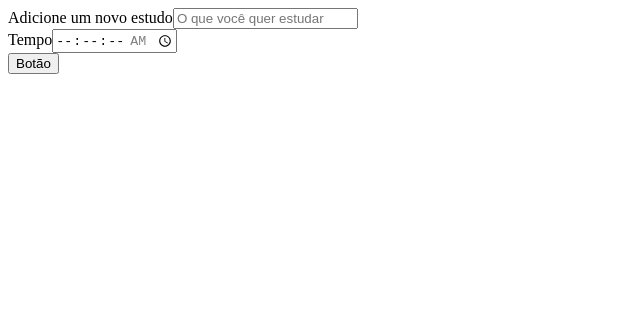
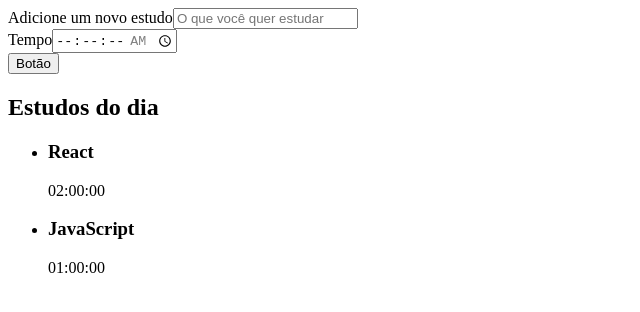
Before and after one commit to GuiDev45/Alura-react-ts, a React (Vite) app in the folder Alura-studies/: page / in a window 1280 px wide. Shown: the top 312 px of the page, without its empty margins (0-640 px from the left). Built offline with nearby package versions, Linux system fonts and the light colour scheme.

Commit message:
Criando a lista

```diff
--- a/Alura-studies/src/App.tsx
+++ b/Alura-studies/src/App.tsx
@@ -1,9 +1,11 @@
 import Formulario from "./components/Formulario";
+import Lista from "./components/Lista";
 
 function App() {
   return (
     <>
       <Formulario />
+      <Lista />
     </>
   );
 }
--- /dev/null
+++ b/Alura-studies/src/components/Lista/index.tsx
@@ -0,0 +1,20 @@
+// Forma mais nova de criar um componente é utilizando a function
+function Lista() {
+  return (
+    <aside>
+      <h2> Estudos do dia </h2>
+      <ul>
+        <li>
+          <h3>React</h3>
+          <span>02:00:00</span>
+        </li>
+        <li>
+          <h3>JavaScript</h3>
+          <span>01:00:00</span>
+        </li>
+      </ul>
+    </aside>
+  );
+}
+
+export default Lista;
```
